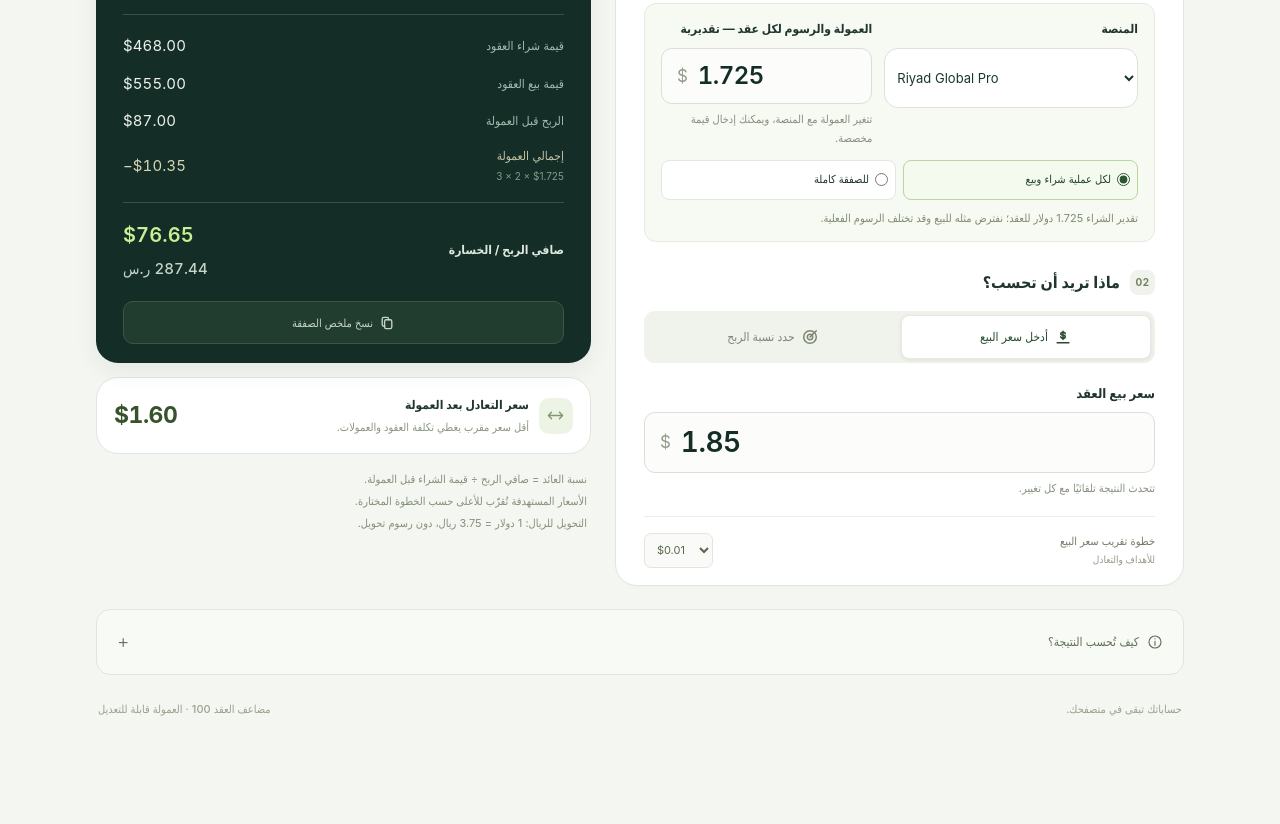
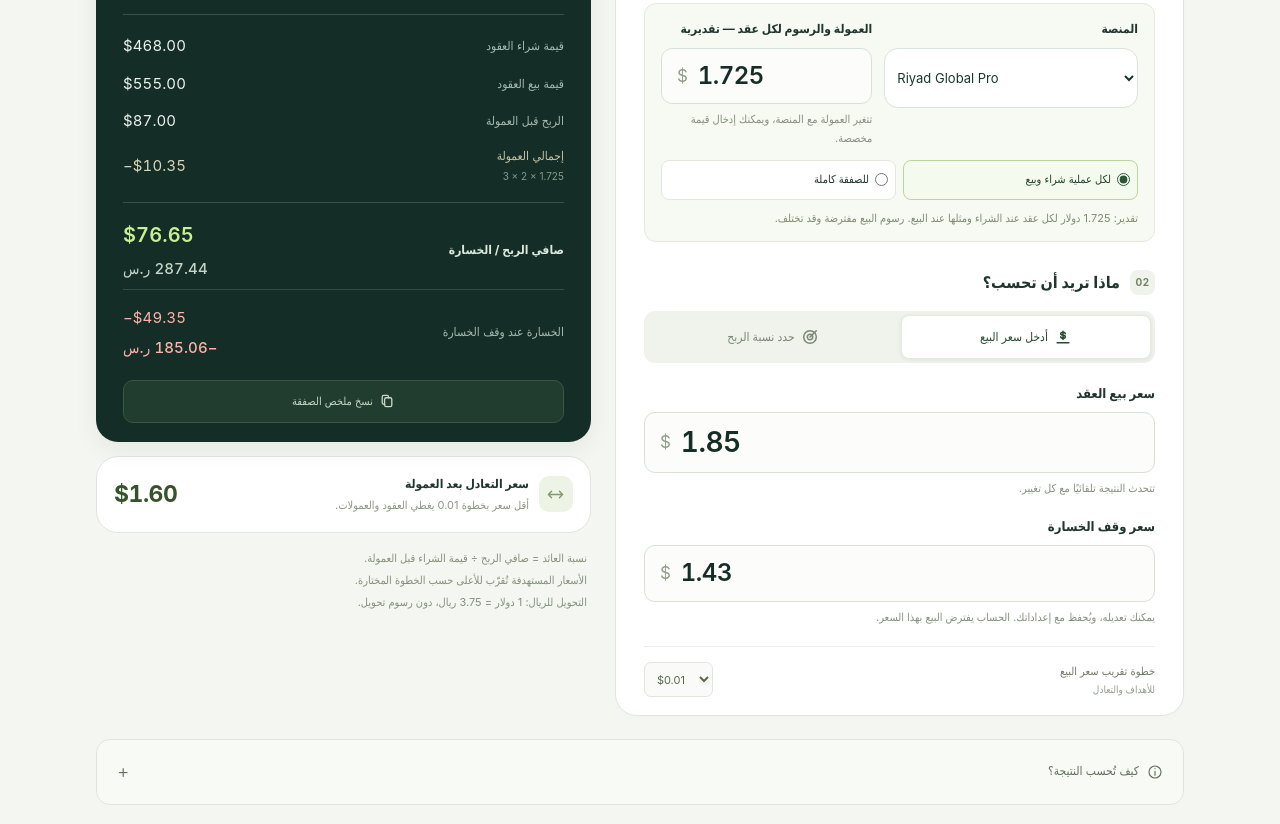
Before and after one commit to Mohammed16x/options-profit-calculator, a plain HTML site: page index.html in a window 1280 px wide. Shown: the part 491-1315 px from the top of the page. Before the commit the page ends 1245 px from the top, so only its background shows below. Drawn offline with Linux system fonts and the light colour scheme.

Commit message:
Add editable stop-loss price and net loss in USD and SAR

```diff
--- a/index.html
+++ b/index.html
@@ -8,8 +8,8 @@
   <title>حاسبة ربح العقود</title>
   <link rel="icon" type="image/svg+xml" href="./favicon.svg">
   <link rel="stylesheet" href="./style.css">
-  <script type="module" src="./app.mjs?v=5"></script>
-<style>.platform-fee-row{display:grid;grid-template-columns:minmax(0,1.2fr) minmax(0,1fr);gap:12px;align-items:start}.platform-fee-row .field{min-width:0}.platform-fee-row select{width:100%;min-width:0;height:60px;border:1px solid #dbe3dc;border-radius:14px;background:#fff;color:#18372d;padding:0 8px;font:inherit;font-size:13px}.platform-fee-row label{font-size:12px}.platform-fee-row input{width:100%;min-width:0}</style><style>.net-sar{display:block;font-size:15px;font-weight:500;line-height:1.6;margin-top:5px;color:#c5d5c8;text-align:left}</style></head>
+  <script type="module" src="./app.mjs?v=6"></script>
+<style>.platform-fee-row{display:grid;grid-template-columns:minmax(0,1.2fr) minmax(0,1fr);gap:12px;align-items:start}.platform-fee-row .field{min-width:0}.platform-fee-row select{width:100%;min-width:0;height:60px;border:1px solid #dbe3dc;border-radius:14px;background:#fff;color:#18372d;padding:0 8px;font:inherit;font-size:13px}.platform-fee-row label{font-size:12px}.platform-fee-row input{width:100%;min-width:0}</style><style>.net-sar{display:block;font-size:15px;font-weight:500;line-height:1.6;margin-top:5px;color:#c5d5c8;text-align:left}</style><style>.stop-field{margin-top:18px}.breakdown .stop-row{border-top:1px solid #ffffff24;padding-top:15px;margin-top:8px}.stop-row dd,.stop-row .net-sar{color:#ffb2a8}.stop-row.stop-profit dd,.stop-row.stop-profit .net-sar{color:#c8ef93}</style></head>
 <body>
   <a class="skip-link" href="#calculator">انتقل إلى الحاسبة</a>
   <div class="page-shell">
@@ -66,6 +66,12 @@
             <p class="error" id="target-error" hidden></p>
             <p class="field-hint" id="target-help">بعد خصم العمولة، كنسبة من قيمة شراء العقود قبل العمولة.</p>
           </div>
+          <div class="field stop-field">
+            <label for="stop">سعر وقف الخسارة</label>
+            <div class="input-wrap"><span class="input-unit">$</span><input id="stop" name="stop" type="text" inputmode="decimal" dir="ltr" value="1.43" placeholder="1.43" autocomplete="off" aria-describedby="stop-help stop-error"></div>
+            <small class="field-hint" id="stop-help">يمكنك تعديله، ويُحفظ مع إعداداتك. الحساب يفترض البيع بهذا السعر.</small>
+            <p class="error" id="stop-error" hidden></p>
+          </div>
           <div class="rounding-row"><label for="tick">خطوة تقريب سعر البيع <span>للأهداف والتعادل</span></label><select id="tick" name="tick" dir="ltr"><option value="0.01">$0.01</option><option value="0.05">$0.05</option><option value="0.10">$0.10</option></select></div>
         </section>
 
@@ -82,6 +88,7 @@
               <div><dt>الربح قبل العمولة</dt><dd id="gross-value" dir="ltr">$87.00</dd></div>
               <div class="fee-line"><dt>إجمالي العمولة <span id="fee-detail">3 × 2 × $1.725</span></dt><dd id="fee-value" dir="ltr">−$10.35</dd></div>
               <div class="net-row"><dt>صافي الربح / الخسارة</dt><dd dir="ltr"><span id="net-value">$76.65</span><small id="net-sar" class="net-sar" dir="rtl">287.44 ر.س</small></dd></div>
+              <div class="stop-row" id="stop-row"><dt id="stop-label">الخسارة عند وقف الخسارة</dt><dd dir="ltr"><span id="stop-value">—</span><small id="stop-sar" class="net-sar" dir="rtl">—</small></dd></div>
             </dl>
             <p class="result-error" id="result-error" hidden>أكمل الحقول بالأرقام الصحيحة لعرض النتيجة.</p>
             <button type="button" class="copy-button" id="copy-result"><svg viewBox="0 0 20 20" fill="none" aria-hidden="true"><rect x="7" y="6" width="9" height="11" rx="2"/><path d="M12 6V5a2 2 0 0 0-2-2H6a2 2 0 0 0-2 2v7a2 2 0 0 0 2 2h1"/></svg><span id="copy-label">نسخ ملخص الصفقة</span></button>
```
